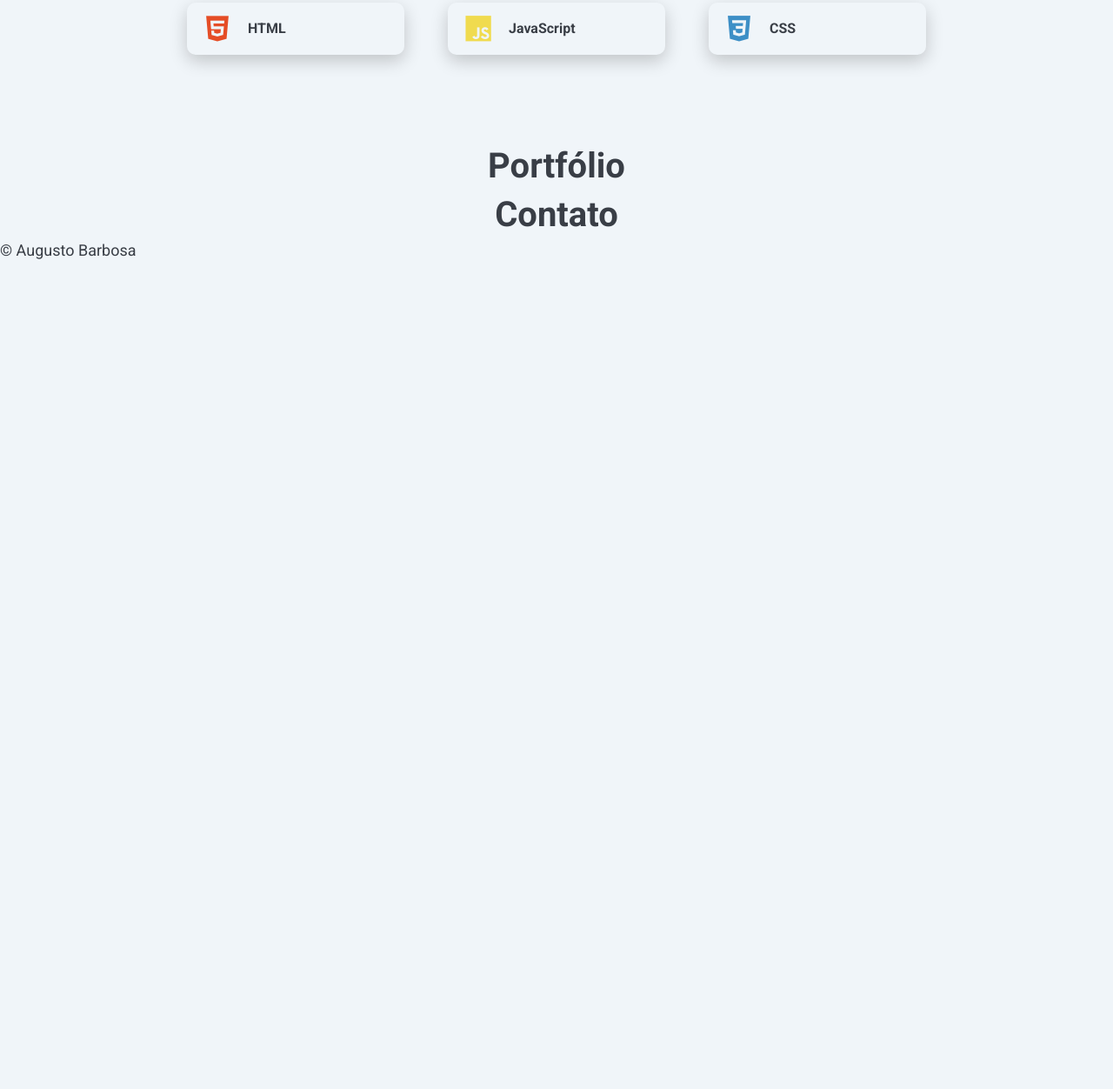
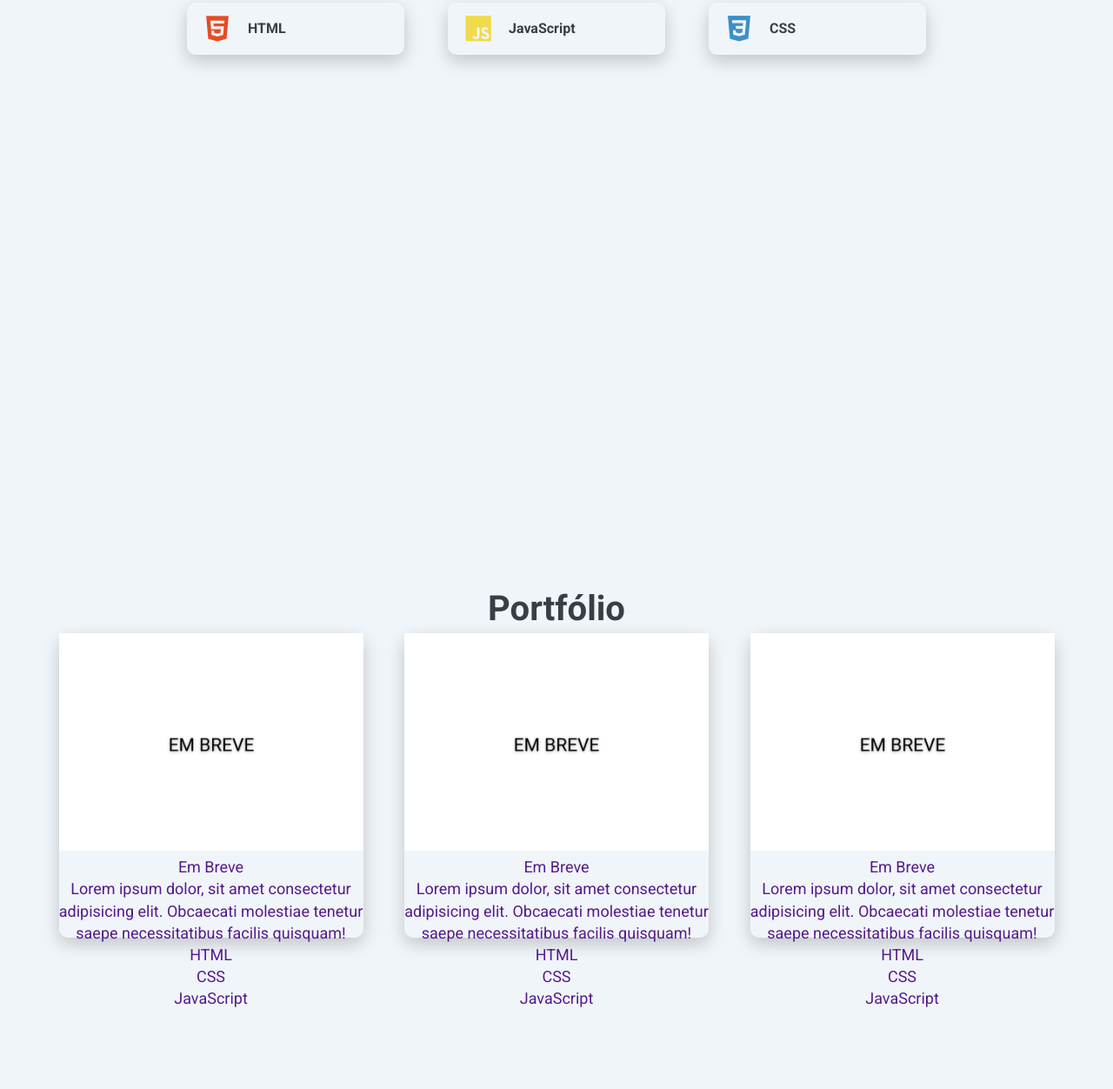
Before and after one commit to BarbosaAugusto/augusto-web-site, a plain HTML site: page index.html in a window 1280 px wide. Shown: the part 1028-2280 px from the top of the page at 87% size. Before the commit the page ends 1328 px from the top, so only its background shows below. Drawn offline with nearby package versions, Linux system fonts and the light colour scheme.

Commit message:
style: criar seção Portfólio

```diff
--- a/index.html
+++ b/index.html
@@ -14,7 +14,8 @@
 
 <body>
     <header id="header">
-        <img class="header-img" id="header-img" src="/assets/logo-auguto-dark.svg" alt="Logo AB Augusto Barbosa" width="75">
+        <img class="header-img" id="header-img" src="/assets/logo-auguto-dark.svg" alt="Logo AB Augusto Barbosa"
+            width="75">
         <nav id="navbar" class="menu-navegacao">
             <ul>
                 <li><a class="navbar__link" href="#welcome-section" data-text="Início">Início</a></li>
@@ -31,8 +32,10 @@
             <h1>Augusto Barbosa</h1>
             <p>Full-Stack Developer</p>
             <div class="social-icons">
-                <a id="profile-link" href="https://github.com/BarbosaAugusto" target="_blank" class="btn-contact"><i class="devicon-github-original colored"></i></a>
-                <a href="https://www.linkedin.com/in/barbosa-augusto/" target="_blank" class="btn-contact"><i class="devicon-linkedin-plain colored"></i></a>
+                <a id="profile-link" href="https://github.com/BarbosaAugusto" target="_blank" class="btn-contact"><i
+                        class="devicon-github-original colored"></i></a>
+                <a href="https://www.linkedin.com/in/barbosa-augusto/" target="_blank" class="btn-contact"><i
+                        class="devicon-linkedin-plain colored"></i></a>
             </div>
         </section>
 
@@ -55,8 +58,50 @@
             </div>
         </section>
 
-        <section id="projects">
+        <section id="projects" class="projects">
             <h2>Portfólio</h2>
+            <div class="projetos-grid">
+
+                <div class="card-projeto">
+                    <a href="">
+                        <img src="/assets/em-breve.png" class="imagem-projeto">
+                        <h3 class="projeto-nome">Em Breve</h3>
+                        <p class="projeto-detalhe">Lorem ipsum dolor, sit amet consectetur adipisicing elit. Obcaecati molestiae
+                            tenetur saepe necessitatibus facilis quisquam!</p>
+                        <div class="projeto-tecnologias">
+                            <p class="projeto-tecnologia">HTML</p>
+                            <p class="projeto-tecnologia">CSS</p>
+                            <p class="projeto-tecnologia">JavaScript</p>
+                        </div>
+                    </a>
+                </div>
+                <div class="card-projeto">
+                    <a href="">
+                        <img src="/assets/em-breve.png" class="imagem-projeto">
+                        <h3 class="projeto-nome">Em Breve</h3>
+                        <p class="projeto-detalhe">Lorem ipsum dolor, sit amet consectetur adipisicing elit. Obcaecati molestiae
+                            tenetur saepe necessitatibus facilis quisquam!</p>
+                        <div class="projeto-tecnologias">
+                            <p class="projeto-tecnologia">HTML</p>
+                            <p class="projeto-tecnologia">CSS</p>
+                            <p class="projeto-tecnologia">JavaScript</p>
+                        </div>
+                    </a>
+                </div>
+                <div class="card-projeto">
+                    <a href="">
+                        <img src="/assets/em-breve.png" class="imagem-projeto">
+                        <h3 class="projeto-nome">Em Breve</h3>
+                        <p class="projeto-detalhe">Lorem ipsum dolor, sit amet consectetur adipisicing elit. Obcaecati molestiae
+                            tenetur saepe necessitatibus facilis quisquam!</p>
+                        <div class="projeto-tecnologias">
+                            <p class="projeto-tecnologia">HTML</p>
+                            <p class="projeto-tecnologia">CSS</p>
+                            <p class="projeto-tecnologia">JavaScript</p>
+                        </div>
+                    </a>
+                </div>
+            </div>
         </section>
 
         <section id="contato">
--- a/styles.css
+++ b/styles.css
@@ -199,6 +199,7 @@ h2 {
 	align-items: center;
 	text-align: center;
 	padding: 10rem 2rem;
+	height: 100vh;
 }
 
 
@@ -226,7 +227,6 @@ h2 {
 	transition: all 0.3s ease;
 }
 
-
 .stack-card:hover {
 	transform: translate(0px, -10px);
 	box-shadow: 0 7px 20px rgba(0, 0, 0, 0.5);
@@ -240,3 +240,35 @@ h2 {
 	font-size: 1.6rem;
 	font-weight: 700;
 }
+
+.projects {
+	width: 100%;
+	height: 100vh;
+	padding: 10rem 2rem;
+	display: flex;
+	flex-direction: column;
+	text-align: center;
+	align-items: center;
+}
+
+.projetos-grid {
+	width: 100%;
+	display: flex;
+	justify-content: space-evenly;
+}
+
+.card-projeto {
+	width: 35rem;
+	height: 35rem;
+	box-shadow: 0 7px 20px rgba(0, 0, 0, 0.2);
+	border-radius: 1rem;
+
+}
+
+.imagem-projeto {
+	width: 100%;
+	max-width: 35rem;
+	height: 25rem;
+	object-fit: cover;
+	border
+}
```
Also changed, not shown: assets/em-breve.png (added).
